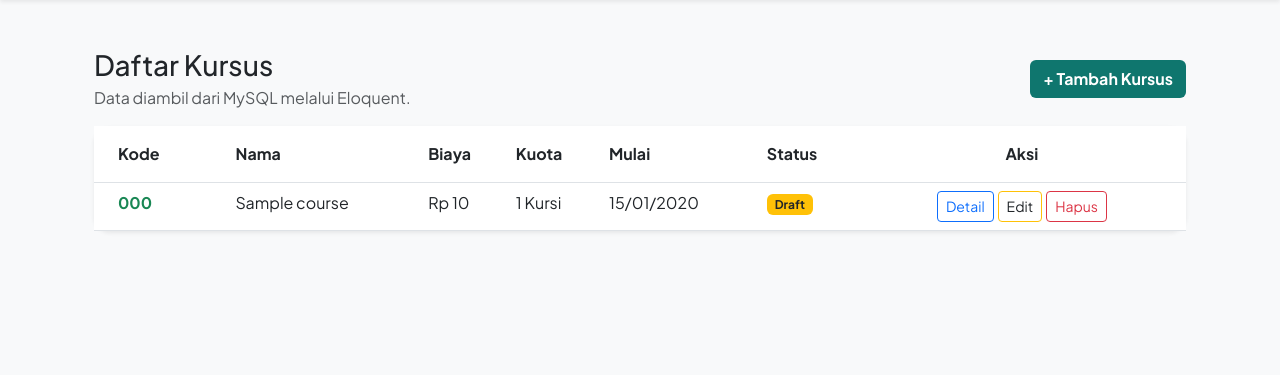
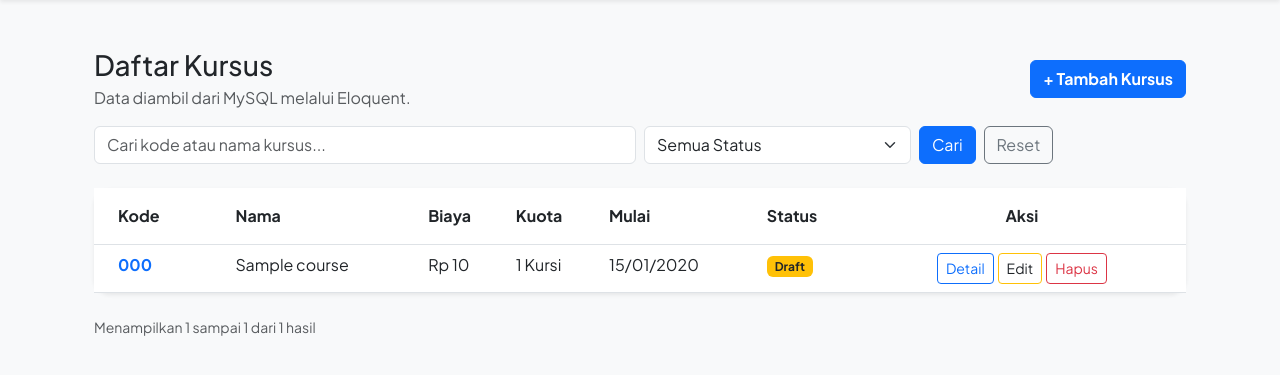
Before and after one commit to yuliazikra145/kursusku-laravel, a Laravel app: page /courses in a window 1280 px wide. Shown: the part 62-437 px from the top of the page. Run offline with Laravel 12, Linux system fonts and the light colour scheme; tables that the repository leaves empty hold one stand-in row (values such as "Sample post"); parts of the project's set-up code (start-up, migrations or seed data) failed here and were passed over.

Commit message:
feat: complete search, filter, pagination, and draft article

```diff
--- a/app/Http/Controllers/CourseController.php
+++ b/app/Http/Controllers/CourseController.php
@@ -3,15 +3,33 @@
 namespace App\Http\Controllers;
 
 use App\Models\Course;
+use Illuminate\Http\Request;
 use App\Http\Requests\StoreCourseRequest;
 use App\Http\Requests\UpdateCourseRequest;
 
 class CourseController extends Controller
 {
-    public function index()
+    public function index(Request $request)
     {
-        $courses = Course::latest()->get();
-        return view('courses.index', compact('courses'));
+        $search = trim((string) $request->query('q'));
+        $status = trim((string) $request->query('status'));
+        $allowedStatuses = ['open', 'closed', 'draft'];
+
+        $courses = Course::query()
+            ->when($search !== '', function ($query) use ($search) {
+                $query->where(function ($q) use ($search) {
+                    $q->where('code', 'like', "%{$search}%")
+                      ->orWhere('name', 'like', "%{$search}%");
+                });
+            })
+            ->when(in_array($status, $allowedStatuses, true), function ($query) use ($status) {
+                $query->where('status', $status);
+            })
+            ->orderBy('name')
+            ->paginate(10)
+            ->withQueryString();
+
+        return view('courses.index', compact('courses', 'search', 'status'));
     }
 
     public function create()
--- a/bootstrap/app.php
+++ b/bootstrap/app.php
@@ -10,10 +10,9 @@ return Application::configure(basePath: dirname(__DIR__))
         commands: __DIR__.'/../routes/console.php',
         health: '/up',
     )
-    ->withMiddleware(function (Middleware $middleware): void {
-        // Laravel's standard web middleware group handles sessions and CSRF.
+    ->withMiddleware(function (Middleware $middleware) {
+        //
     })
-    ->withExceptions(function (Exceptions $exceptions): void {
-        // Keep framework defaults for this teaching project.
-    })
-    ->create();
+    ->withExceptions(function (Exceptions $exceptions) {
+        //
+    })->create();
--- a/resources/views/courses/index.blade.php
+++ b/resources/views/courses/index.blade.php
@@ -9,11 +9,13 @@
             <h1 class="h3 mb-1">Daftar Kursus</h1>
             <p class="text-muted mb-0">Data diambil dari MySQL melalui Eloquent.</p>
         </div>
-        <a href="{{ route('courses.create') }}" class="btn text-white fw-bold" style="background-color: #0f766e;">
+        {{-- Tombol Tambah warna Biru (bg-primary) --}}
+        <a href="{{ route('courses.create') }}" class="btn btn-primary fw-bold">
             + Tambah Kursus
         </a>
     </div>
 
+    {{-- Pesan Sukses --}}
     @if (session('success'))
         <div class="alert alert-success alert-dismissible fade show" role="alert">
             {{ session('success') }}
@@ -21,11 +23,32 @@
         </div>
     @endif
 
+    {{-- FORM PENCARIAN & FILTER --}}
+    <form method="GET" action="{{ route('courses.index') }}" class="row g-2 mb-4">
+        <div class="col-md-6">
+            <input type="search" name="q" value="{{ $search ?? '' }}" class="form-control" placeholder="Cari kode atau nama kursus...">
+        </div>
+        <div class="col-md-3">
+            <select name="status" class="form-select">
+                <option value="">Semua Status</option>
+                <option value="open" @selected(($status ?? '') === 'open')>Open</option>
+                <option value="closed" @selected(($status ?? '') === 'closed')>Closed</option>
+                <option value="draft" @selected(($status ?? '') === 'draft')>Draft</option>
+            </select>
+        </div>
+        <div class="col-md-3 d-flex gap-2">
+            <button class="btn btn-primary" type="submit">Cari</button>
+            <a href="{{ route('courses.index') }}" class="btn btn-outline-secondary">Reset</a>
+        </div>
+    </form>
+
+    {{-- TABEL DATA --}}
     <div class="card border-0 shadow-sm rounded-4">
         <div class="card-body p-0">
             <div class="table-responsive">
                 <table class="table table-hover mb-0">
-                    <thead class="bg-light">
+                    {{-- Header Tabel Warna Biru (bg-primary) --}}
+                    <thead class="bg-primary text-white">
                         <tr>
                             <th class="py-3 px-4">Kode</th>
                             <th class="py-3">Nama</th>
@@ -39,7 +62,7 @@
                     <tbody>
                         @forelse ($courses as $course)
                             <tr>
-                                <td class="px-4 fw-bold text-success">{{ $course->code }}</td>
+                                <td class="px-4 fw-bold text-primary">{{ $course->code }}</td>
                                 <td>{{ $course->name }}</td>
                                 <td>Rp {{ number_format($course->fee, 0, ',', '.') }}</td>
                                 <td>{{ $course->quota }} Kursi</td>
@@ -55,12 +78,12 @@
                                 </td>
                                 <td class="text-center">
                                     <div class="d-flex gap-1 justify-content-center">
-                                        <a href="{{ route('courses.show', $course) }}" class="btn btn-sm btn-outline-primary" title="Detail">Detail</a>
-                                        <a href="{{ route('courses.edit', $course) }}" class="btn btn-sm btn-outline-warning text-dark" title="Edit">Edit</a>
+                                        <a href="{{ route('courses.show', $course) }}" class="btn btn-sm btn-outline-primary">Detail</a>
+                                        <a href="{{ route('courses.edit', $course) }}" class="btn btn-sm btn-outline-warning text-dark">Edit</a>
                                         <form method="POST" action="{{ route('courses.destroy', $course) }}" onsubmit="return confirm('Hapus kursus ini?')" class="d-inline">
                                             @csrf
                                             @method('DELETE')
-                                            <button type="submit" class="btn btn-sm btn-outline-danger" title="Hapus">Hapus</button>
+                                            <button type="submit" class="btn btn-sm btn-outline-danger">Hapus</button>
                                         </form>
                                     </div>
                                 </td>
@@ -68,7 +91,7 @@
                         @empty
                             <tr>
                                 <td colspan="7" class="text-center py-5 text-muted">
-                                    Belum ada data kursus. Silakan tambah data.
+                                    Tidak ada kursus yang sesuai pencarian/filter.
                                 </td>
                             </tr>
                         @endforelse
@@ -77,5 +100,15 @@
             </div>
         </div>
     </div>
+
+    {{-- PAGINATION --}}
+    <div class="d-flex justify-content-between align-items-center mt-4">
+        <div class="text-muted small">
+            Menampilkan {{ $courses->firstItem() ?? 0 }} sampai {{ $courses->lastItem() ?? 0 }} dari {{ $courses->total() }} hasil
+        </div>
+        <div>
+            {{ $courses->links() }}
+        </div>
+    </div>
 </div>
 @endsection
```
Also changed, not shown: cek.php (added, +42 -0 lines), evidence/week-13/draft-artikel.md (added, +19 -0 lines), evidence/week-13/test-matrix.md (added, +9 -0 lines), artisan, evidence/week-13/01-course-index-normal.png (added), evidence/week-13/02-search-results.png (added), evidence/week-13/03-empty-state.png (added), evidence/week-13/04-pagination-page2.png (added), evidence/week-13/05-CourseController@index.png (added), 3 other files.
